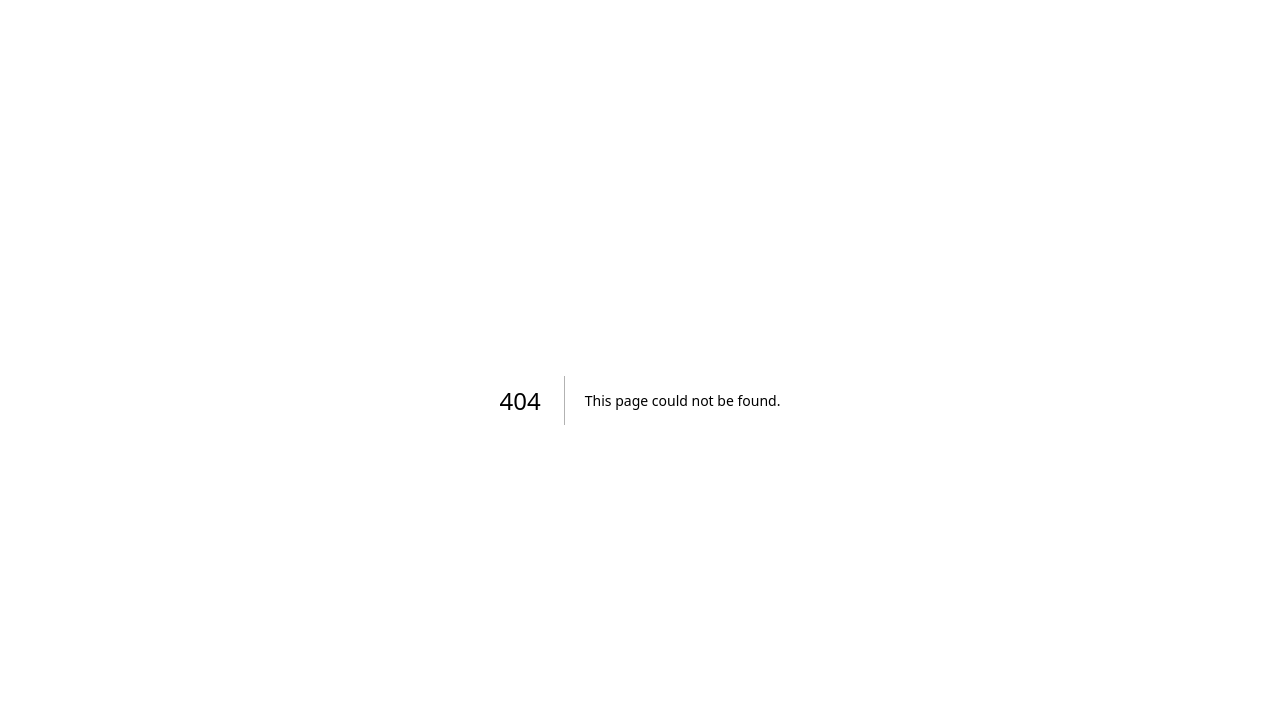
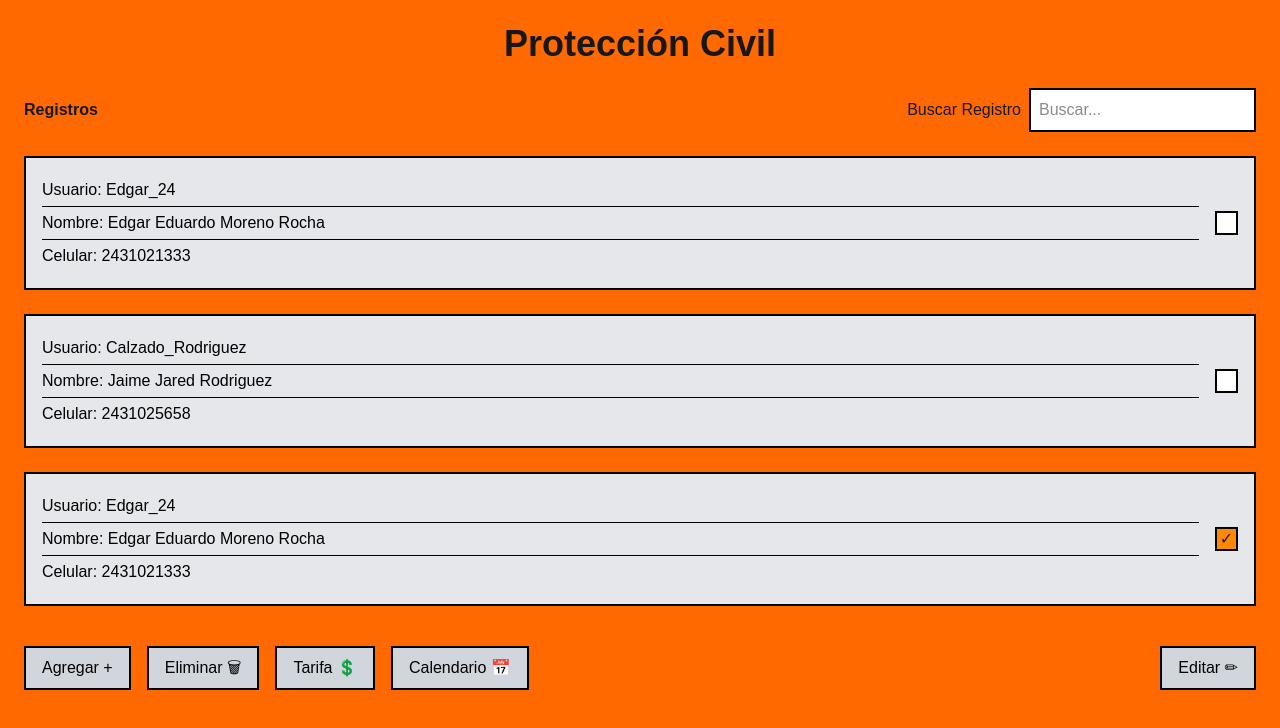
Before and after one commit to Luis-Wicho/Pc-B, a Next.js app: page /users/list in a window 1280 px wide. Before the commit this address had no page. Shown: the top 728 px of the page. Built offline with nearby package versions, Linux system fonts and the light colour scheme.

Commit message:
lista de usuarios

```diff
--- /dev/null
+++ b/app/users/list/page.tsx
@@ -0,0 +1,5 @@
+import ListUsersView from "@/modules/users/presentation/ListUsersView";
+
+export default function Page(){
+    return <ListUsersView/>
+}
--- a/app/users/register/page.tsx
+++ b/app/users/register/page.tsx
@@ -1,4 +1,5 @@
-import UserRegistrationView from "@/modules/Users/presentation/userRegistrationView";
+import UserRegistrationView from "@/modules/users/presentation/userRegistrationView";
+
 export default function Page(){
     return <UserRegistrationView/>
 }
--- a/app/users/start/page.tsx
+++ b/app/users/start/page.tsx
@@ -1,4 +1,5 @@
-import StartView from "@/modules/Users/presentation/StartView";
+import StartView from "@/modules/users/presentation/StartView";
+
 export default function Page(){
     return <StartView/>
 }
--- a/modules/users/presentation/ListUsersView.tsx
+++ b/modules/users/presentation/ListUsersView.tsx
@@ -1,162 +1,123 @@
-"use client"
+"use client";
 
-import Link from "next/link"
-import { useEffect, useMemo, useState } from "react"
+import { useState } from "react";
+import { useRouter } from "next/navigation";
 
-type User = {
-  id_usuario: number
-  nombre_usuario: string
-  nombre: string
-  apellido_paterno: string
-  apellido_maternno: string
-  contrasena: string
-}
 
-export default function ListUsersView() {
-  const [usuarios, setUsuarios] = useState<User[]>([])
-  const [busqueda, setBusqueda] = useState("")
-  const [mensaje, setMensaje] = useState("")
-  const [cargando, setCargando] = useState(true)
+export default function ListaUsuarios() {
+    const router = useRouter();
 
-  const obtenerUsuarios = async () => {
-    try {
-      setCargando(true)
-      const res = await fetch("/api/usuarios", { cache: "no-store" })
-      const data = await res.json()
+  const [usuarios, setUsuarios] = useState([
+    {
+      username: "Edgar_24",
+      nombre: "Edgar Eduardo Moreno Rocha",
+      celular: "2431021333",
+      seleccionado: false,
+    },
+    {
+      username: "Calzado_Rodriguez",
+      nombre: "Jaime Jared Rodriguez",
+      celular: "2431025658",
+      seleccionado: false,
+    },
+    {
+      username: "Edgar_24",
+      nombre: "Edgar Eduardo Moreno Rocha",
+      celular: "2431021333",
+      seleccionado: true,
+    },
+  ]);
 
-      if (!res.ok) {
-        setMensaje(data.error || "Error al obtener usuarios")
-        return
-      }
+  const [busqueda, setBusqueda] = useState("");
 
-      setUsuarios(data)
-    } catch {
-      setMensaje("No fue posible cargar usuarios")
-    } finally {
-      setCargando(false)
-    }
-  }
+  const toggleSeleccion = (index: number) => {
+    const nuevos = [...usuarios];
+    nuevos[index].seleccionado = !nuevos[index].seleccionado;
+    setUsuarios(nuevos);
+  };
 
-  useEffect(() => {
-    obtenerUsuarios()
-  }, [])
-
-  const usuariosFiltrados = useMemo(() => {
-    const texto = busqueda.toLowerCase().trim()
-    if (!texto) return usuarios
-
-    return usuarios.filter((u) => {
-      const nombreCompleto =
-        `${u.nombre} ${u.apellido_paterno} ${u.apellido_maternno}`.toLowerCase()
-
-      return (
-        u.nombre_usuario.toLowerCase().includes(texto) ||
-        nombreCompleto.includes(texto)
-      )
-    })
-  }, [usuarios, busqueda])
-
-  const eliminarUsuario = async (id: number) => {
-    const confirmar = window.confirm("¿Deseas eliminar este usuario?")
-    if (!confirmar) return
-
-    try {
-      const res = await fetch(`/api/usuarios/${id}`, {
-        method: "DELETE",
-      })
-
-      const data = await res.json()
-
-      if (!res.ok) {
-        setMensaje(data.error || "Error al eliminar usuario")
-        return
-      }
-
-      setMensaje(data.message)
-      obtenerUsuarios()
-    } catch {
-      setMensaje("No fue posible eliminar el usuario")
-    }
-  }
+  const filtrados = usuarios.filter((u) =>
+    u.username.toLowerCase().includes(busqueda.toLowerCase())
+  );
 
   return (
-    <div className="min-h-screen bg-gray-100 p-6">
-      <div className="mx-auto max-w-6xl rounded-2xl bg-white p-6 shadow-md">
-        <div className="mb-6 flex items-center justify-between">
-          <h1 className="text-3xl font-bold text-gray-800">Usuarios</h1>
+    <div className="min-h-screen bg-orange-500 p-6">
 
-          <Link
-            href="/usuarios/nuevo"
-            className="rounded-lg bg-blue-600 px-4 py-2 text-white hover:bg-blue-700"
+      {/* Header */}
+      <h1 className="text-4xl font-bold text-center mb-6">
+        Protección Civil
+      </h1>
+
+      {/* Buscador */}
+      <div className="flex justify-between items-center mb-6">
+        <span className="font-semibold">Registros</span>
+
+        <div className="flex items-center gap-2 ">
+          <span>Buscar Registro</span>
+          <input
+            type="text"
+            placeholder="Buscar..."
+            value={busqueda}
+            onChange={(e) => setBusqueda(e.target.value)}
+            className="border-2 border-black p-2 bg-white "
+          />
+        </div>
+      </div>
+
+      {/* Lista */}
+      <div className="flex flex-col gap-6">
+        {filtrados.map((user, index) => (
+          <div
+            key={index}
+            className="bg-gray-200 border-2 border-black p-4 flex justify-between items-center"
           >
-            Nuevo usuario
-          </Link>
-        </div>
+            <div className="w-full">
+              <p className="border-b border-black py-1 text-black">
+                Usuario: {user.username}
+              </p>
+              <p className="border-b border-black py-1 text-black">
+                Nombre: {user.nombre}
+              </p>
+              <p className="py-1 text-black">
+                Celular: {user.celular}
+              </p>
+            </div>
 
-        <input
-          type="text"
-          placeholder="Buscar usuario..."
-          value={busqueda}
-          onChange={(e) => setBusqueda(e.target.value)}
-          className="mb-4 w-full rounded-lg border border-gray-300 px-4 py-3"
-        />
+            {/* Checkbox */}
+            <div
+              onClick={() => toggleSeleccion(index)}
+              className={`ml-4 w-6 h-6 border-2 border-black flex items-center justify-center cursor-pointer ${
+                user.seleccionado ? "bg-orange-400" : "bg-white"
+              }`}
+            >
+              {user.seleccionado && "✓"}
+            </div>
+          </div>
+        ))}
+      </div>
 
-        {mensaje && (
-          <div className="mb-4 rounded-lg bg-green-100 px-4 py-3 text-green-700">
-            {mensaje}
-          </div>
-        )}
+      {/* Botones */}
+      <div className="flex flex-wrap gap-4 mt-10 items-center">
+        <button className="border-2 border-black px-4 py-2 bg-gray-300 hover:bg-gray-400 text-black">
+          Agregar +
+        </button>
 
-        {cargando ? (
-          <p>Cargando usuarios...</p>
-        ) : (
-          <div className="overflow-x-auto">
-            <table className="w-full">
-              <thead>
-                <tr className="bg-gray-200 text-left">
-                  <th className="px-4 py-3">ID</th>
-                  <th className="px-4 py-3">Usuario</th>
-                  <th className="px-4 py-3">Nombre</th>
-                  <th className="px-4 py-3 text-center">Acciones</th>
-                </tr>
-              </thead>
-              <tbody>
-                {usuariosFiltrados.map((u) => (
-                  <tr key={u.id_usuario} className="border-b">
-                    <td className="px-4 py-3">{u.id_usuario}</td>
-                    <td className="px-4 py-3">{u.nombre_usuario}</td>
-                    <td className="px-4 py-3">
-                      {u.nombre} {u.apellido_paterno} {u.apellido_maternno}
-                    </td>
-                    <td className="px-4 py-3">
-                      <div className="flex justify-center gap-2">
-                        <Link
-                          href={`/usuarios/${u.id_usuario}`}
-                          className="rounded bg-gray-600 px-3 py-1 text-white"
-                        >
-                          Ver
-                        </Link>
-                        <Link
-                          href={`/usuarios/${u.id_usuario}/editar`}
-                          className="rounded bg-yellow-500 px-3 py-1 text-white"
-                        >
-                          Editar
-                        </Link>
-                        <button
-                          onClick={() => eliminarUsuario(u.id_usuario)}
-                          className="rounded bg-red-600 px-3 py-1 text-white"
-                        >
-                          Eliminar
-                        </button>
-                      </div>
-                    </td>
-                  </tr>
-                ))}
-              </tbody>
-            </table>
-          </div>
-        )}
+        <button className="border-2 border-black px-4 py-2 bg-gray-300 hover:bg-gray-400 text-black">
+          Eliminar 🗑
+        </button>
+
+        <button className="border-2 border-black px-4 py-2 bg-gray-300 hover:bg-gray-400 text-black">
+          Tarifa 💲
+        </button>
+
+        <button className="border-2 border-black px-4 py-2 bg-gray-300 hover:bg-gray-400 text-black">
+          Calendario 📅
+        </button>
+
+        <button className="ml-auto border-2 border-black px-4 py-2 bg-gray-300 hover:bg-gray-400 text-black">
+          Editar ✏
+        </button>
       </div>
     </div>
-  )
+  );
 }
```
